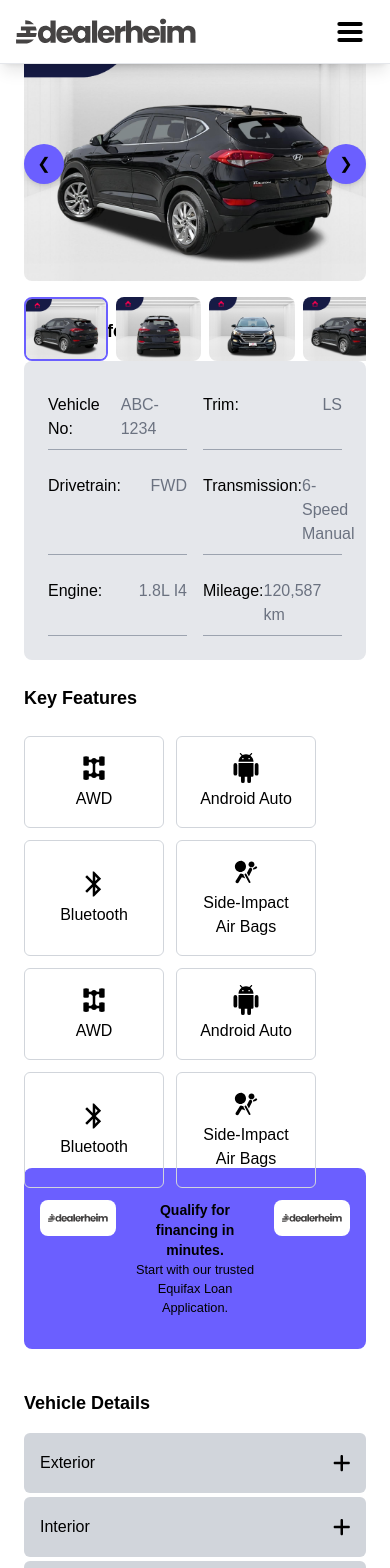
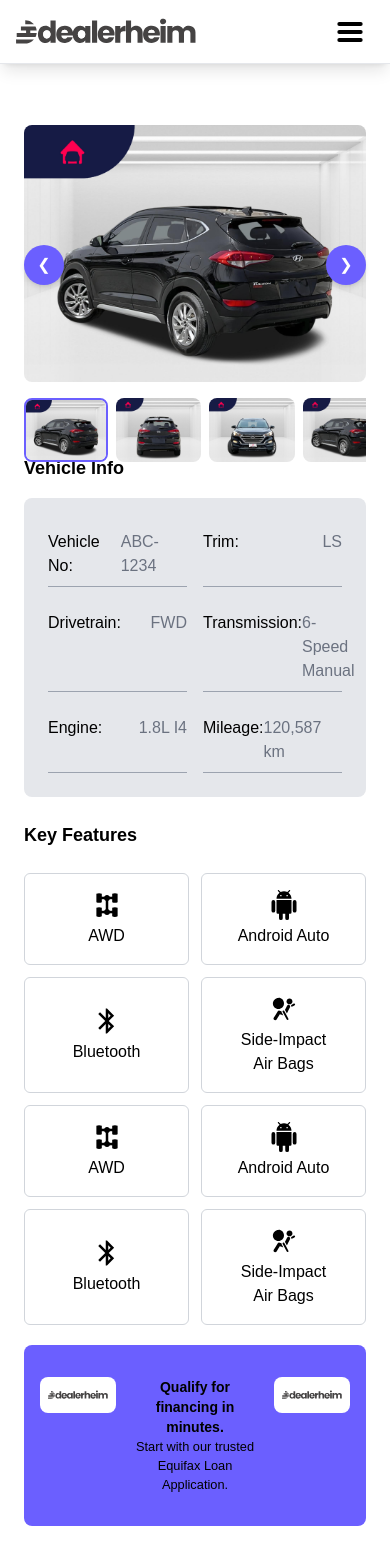
Before and after one commit to MuhammadAkil/delarheim, a Next.js app: page /vehicel-info in a window 390 px wide. Shown: the top 1568 px of the page. Built offline with nearby package versions, Linux system fonts and the light colour scheme.

Commit message:
update changes

```diff
--- a/src/app/inventory/page.tsx
+++ b/src/app/inventory/page.tsx
@@ -6,7 +6,7 @@ import CarCard, { Car } from "../components/inventory/CarCard";
 import { FaCar, FaCheckCircle, FaGasPump, FaTint, FaCarSide, FaClock, FaCheck, FaMoneyBillWave } from 'react-icons/fa';
 import { Dropdown, Button } from 'rizzui';
 import { RiCloseFill } from 'react-icons/ri';
-import { Slider } from "@nextui-org/react";
+// import { Slider } from "@nextui-org/react";
 
 const carsData: Car[] = [
   {
@@ -693,23 +693,17 @@ const CarListing = () => {
               value={maxValue}
               onChange={handleMaxChange}
               className="absolute w-full h-2 appearance-none bg-transparent pointer-events-auto slider-thumb"
-              style={{
-                background: `linear-gradient(
-        to right,
-        grey 0%,
-        grey ${(minValue / (isUnder30KActive.length > 0 ? 30000 : 1000000)) * 100}%,
-        #6b5fff ${(minValue / (isUnder30KActive.length > 0 ? 30000 : 1000000)) * 100}%,
-        #6b5fff ${(maxValue / (isUnder30KActive.length > 0 ? 30000 : 1000000)) * 100}%,
-        grey ${(maxValue / (isUnder30KActive.length > 0 ? 30000 : 1000000)) * 100}%,
-        grey 100%)`,
+						  style={{
+				  borderRadius:"20px",
+                background: ``,
                 zIndex: maxValue > 0 ? 0 : 0,
               }}
             />
 
             {/* Displaying pointers on top of sliders */}
             <div className="relative z-5 flex justify-between mt-4">
-              <span className="text-sm">{minValue}</span>
-              <span className="text-sm">{maxValue}</span>
+              <span className="text-sm">${minValue}</span>
+              <span className="text-sm">${maxValue}</span>
             </div>
 
                         <style jsx>{`
--- a/src/app/layout.tsx
+++ b/src/app/layout.tsx
@@ -26,16 +26,12 @@ export default function RootLayout({
   children: React.ReactNode;
 }>) {
   return (
-    <html lang="en">
-      <body
-        className={`${geistSans.variable} ${geistMono.variable} antialiased`}
-      >
-      <Header />
-        <div className="lg:pt-[125px]">
-          {children}
-        </div>
-        <Footer/>
-      </body>
-    </html>
-  );
+		<html lang="en">
+			<body className={`${geistSans.variable} ${geistMono.variable} antialiased`}>
+				<Header />
+				<div className="pt-[125px]">{children}</div>
+				<Footer />
+			</body>
+		</html>
+	);
 }
--- a/src/app/vehicel-info/page.tsx
+++ b/src/app/vehicel-info/page.tsx
@@ -107,9 +107,9 @@ export default function VehicleInfo() {
 		}
 	};
 	return (
-		<div className="max-w-screen-xl mx-auto p-6">
+		<div className="max-w-screen-xl mx-auto lg:pt-10 pb-10 px-6">
 			{/* Carousel and Vehicle Details Row */}
-			<div className="flex flex-col md:flex-row">
+			<div className="flex flex-col gap-9 md:flex-row">
 				{/* Carousel Section */}
 				<div className="relative flex flex-col items-center w-full md:w-1/2 ">
 					<Image className=" w-full rounded-lg transition-opacity duration-500 cursor-pointer" src={images[currentIndex]} alt={`Vehicle Image ${currentIndex + 1}`} width={500} height={300} onClick={openSlider} />
@@ -126,10 +126,10 @@ export default function VehicleInfo() {
 
 					{/* Next/Previous Buttons */}
 					<div className="flex justify-between w-full -mt-14">
-						<button className="absolute left-0 lg:-left-1 top-1/2 transform -translate-y-1/2 rounded-full shadow-md h-10 w-10 bg-[#6b5fff]" onClick={prevImage}>
+						<button className="absolute left-0 lg:-left-1 top-1/2 transform text-white -translate-y-1/2 rounded-full shadow-md h-10 w-10 bg-[#6b5fff]" onClick={prevImage}>
 							&#10094;
 						</button>
-						<button className="absolute right-0 lg:-right-1 top-1/2 transform -translate-y-1/2 rounded-full shadow-md h-10 w-10 bg-[#6b5fff]" onClick={nextImage}>
+						<button className="absolute right-0 lg:-right-1 top-1/2 transform text-white -translate-y-1/2 rounded-full shadow-md h-10 w-10 bg-[#6b5fff]" onClick={nextImage}>
 							&#10095;
 						</button>
 					</div>
@@ -151,9 +151,9 @@ export default function VehicleInfo() {
 					{/* Key Features Section */}
 					<div className="mt-6 flex flex-col space-y-4 md:1/2 flex-wrap">
 						<h3 className="text-lg font-semibold mb-2 text-black">Key Features</h3>
-						<div className="flex space-4 gap-3 flex-wrap">
+						<div className="grid grid-cols-2 lg:grid-cols-4 space-4 gap-3 size-full lg:size-auto">
 							{features.map((feature, index) => (
-								<div key={index} className="flex items-center space-y-1 flex-col max-w-[140px] justify-center text-center border border-gray-300 p-4 rounded-md w-full">
+								<div key={index} className="flex items-center space-y-1 flex-col  lg:max-w-[140px] justify-center text-center border border-gray-300 p-4 rounded-md w-full">
 									{feature.icon}
 									<span className="text-black w-[12ch]">{feature.label}</span>
 								</div>
@@ -162,7 +162,7 @@ export default function VehicleInfo() {
 					</div>
 				</div>
 			</div>
-			<div className=" -mt-5 grid grid-cols-[auto_auto_auto] gap-4 md:w-1/2 rounded-lg py-8 px-4 bg-[#6b5fff] hover:bg-[#6b5fff]/95 cursor-pointer">
+			<div className=" mt-5 lg:-mt-5 grid grid-cols-[auto_auto_auto] gap-4 md:w-1/2 rounded-lg py-8 px-4 bg-[#6b5fff] hover:bg-[#6b5fff]/95 cursor-pointer">
 				<div className="h-9 bg-white rounded-lg flex justify-center items-center p-2">
 					<Logo />
 				</div>
```
